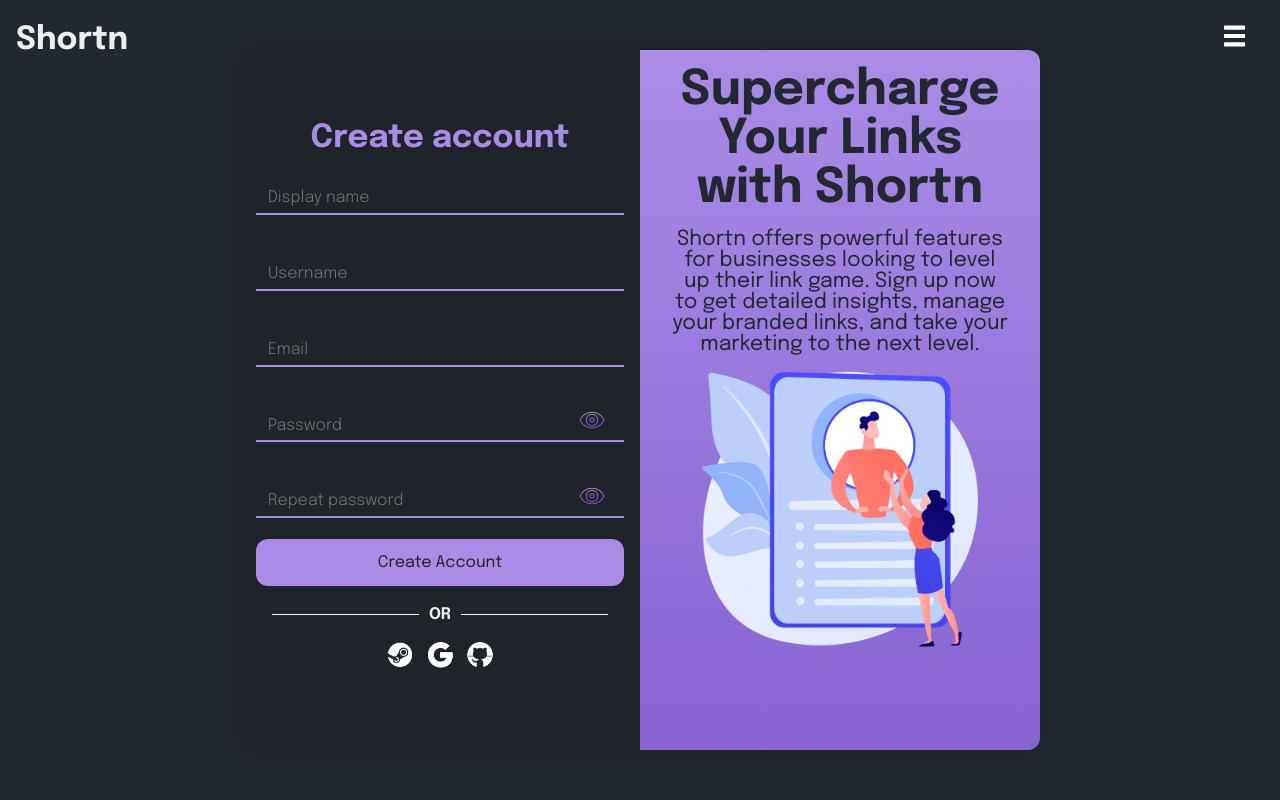
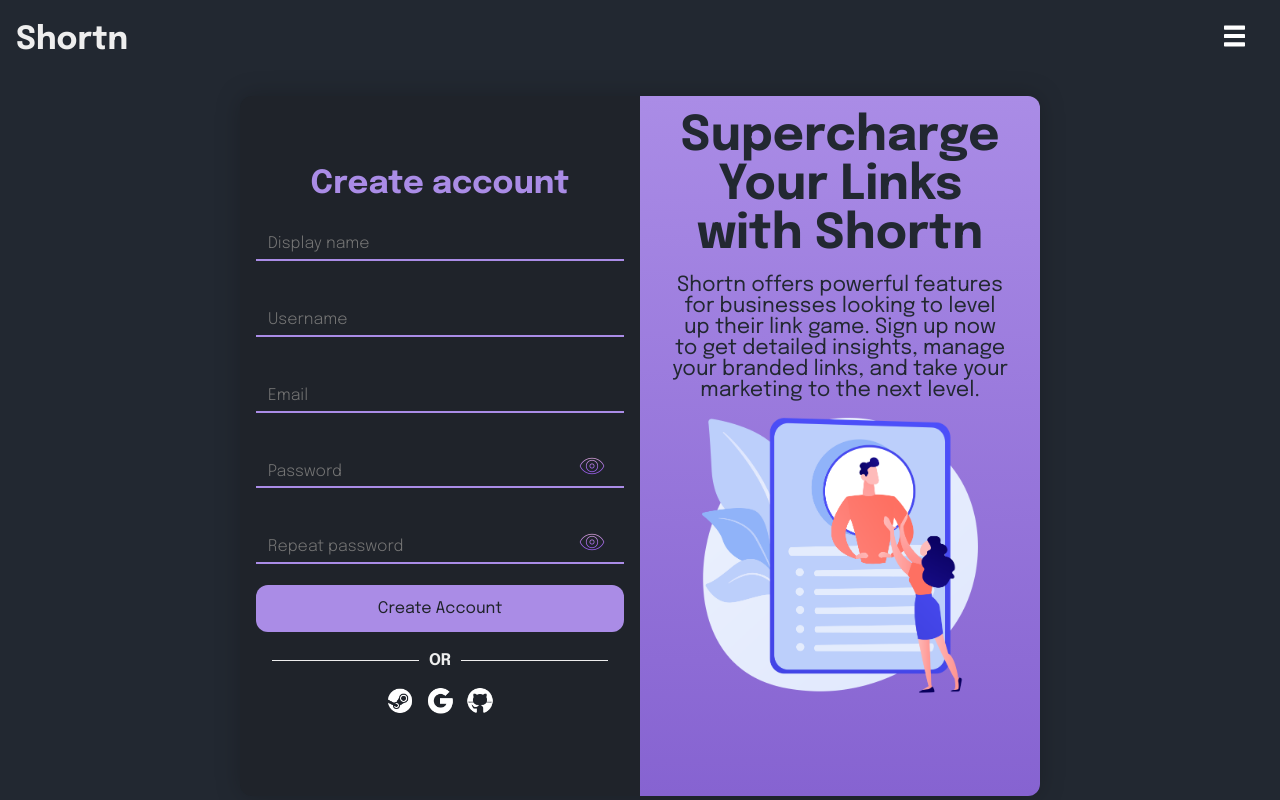
Before and after one commit to denizlg24/url-shortner, a React (Vite) app: page / in a window 1280 px wide. Both pictures are taken after a click on the button "Join for Free.". Built offline with nearby package versions, Linux system fonts and the light colour scheme; no server answers.

Commit message:
fixed auth css

```diff
--- a/src/components/Card.jsx
+++ b/src/components/Card.jsx
@@ -2,7 +2,7 @@ import './Card.css';
 
 const Card = (props) =>{
     return (
-        <div className="card">
+        <div className={"card " + props.className}>
             {props.children}
         </div>
     )
--- a/src/components/RegisterForm.jsx
+++ b/src/components/RegisterForm.jsx
@@ -32,16 +32,16 @@ const RegisterForm = (props) => {
   });
 
   const checkUserInputValidaty = (inputToCheck, isForced) => {
-    const { username, email, password, repeatPassword } = inputToCheck;
+    const { username, email, password, repeatPassword, displayName } = inputToCheck;
     const displayNameError = () => {
       if (!focusState.displayName && !isForced) {
         return "";
       }
-      if (username.trim().length === 0) {
+      if (displayName.trim().length === 0) {
         return "Display name cannot be empty.";
       }
       var format = /[`!@#$%^&*()_+\-=\[\]{};':"\\|,.<>\/?~]/;
-      if (format.test(username)) {
+      if (format.test(displayName)) {
         return "Display name cannot contain special characters.";
       }
       return "";
--- a/src/pages/AuthenticationPage.css
+++ b/src/pages/AuthenticationPage.css
@@ -2,9 +2,14 @@
 .auth-main-container {
   display: flex;
   justify-content: center;
-  align-items: center;
   width: 100vw;
   height: 100vh;
+  position: relative;
+}
+
+.auth-main-content{
+  position: absolute;
+  top: 6rem;
 }
 
 .auth-main-form {
@@ -113,6 +118,9 @@
 }
 
 @media screen and (max-width: 800px) {
+  .auth-main-content{
+    top: 0;
+  }
   .auth-main-form{
     width: 100%;
   }
```
